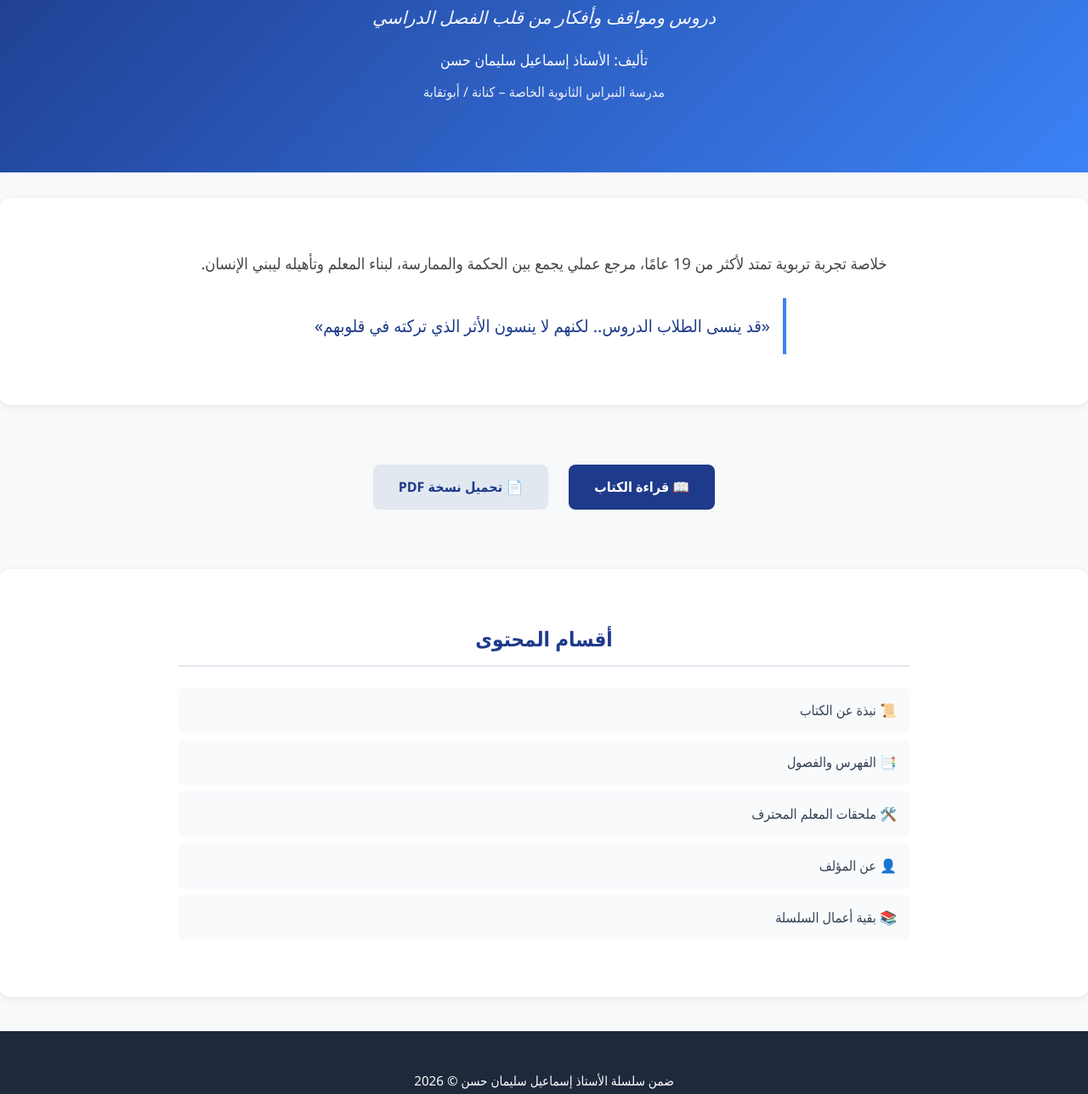
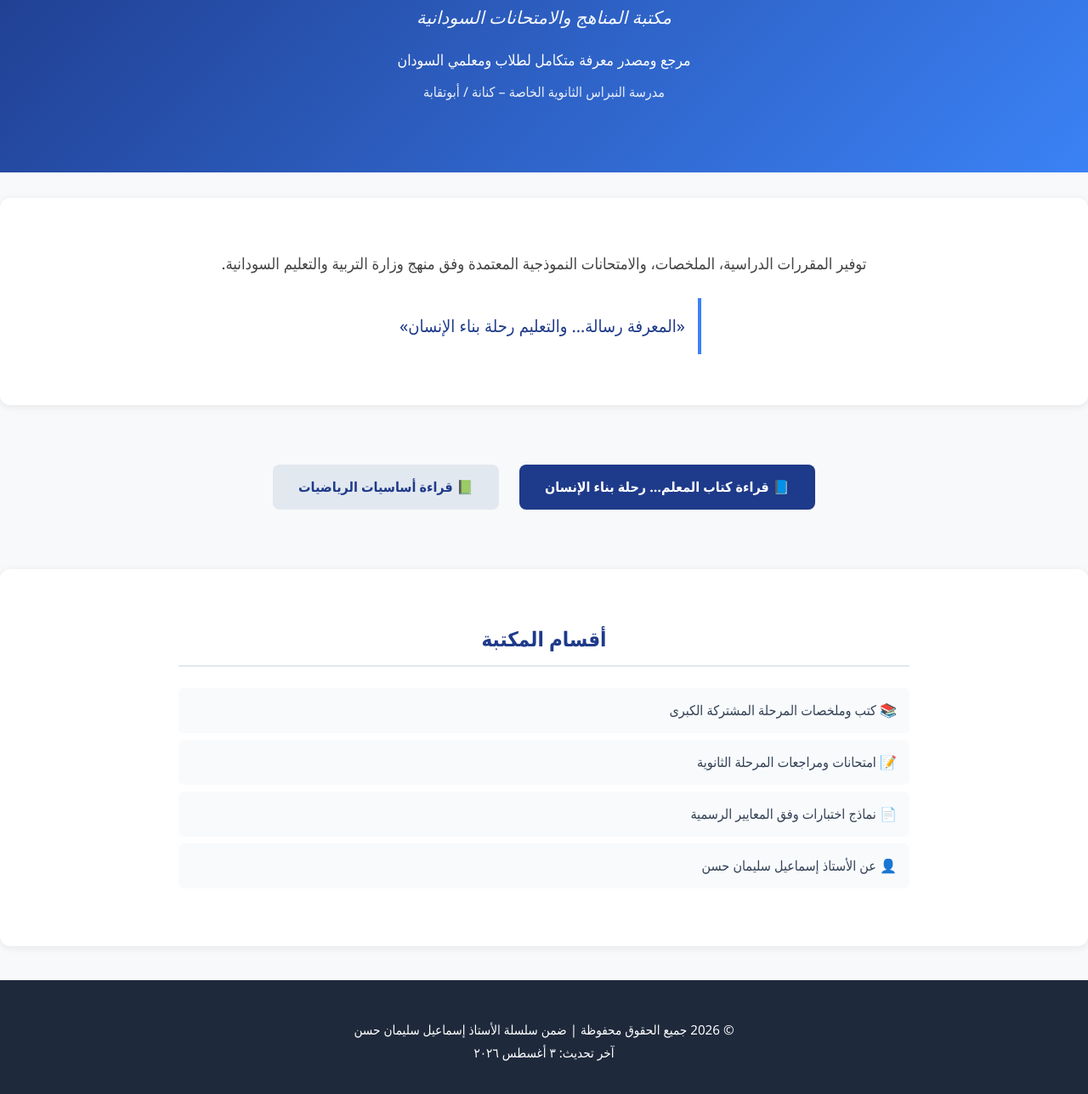
Before and after one commit to asmailsuliman4-code/Asmail-Suliman-Exam-Sudan, a plain HTML site: page index.html in a window 1280 px wide. Shown: the part 151-1439 px from the top of the page at 85% size. Drawn offline with Linux system fonts and the light colour scheme.

Commit message:
Update index.html

```diff
--- a/index.html
+++ b/index.html
@@ -3,49 +3,48 @@
 <head>
     <meta charset="UTF-8">
     <meta name="viewport" content="width=device-width, initial-scale=1.0">
-    <title>المعلم… رحلة بناء الإنسان | الأستاذ إسماعيل سليمان حسن</title>
+    <title>مكتبة الأستاذ إسماعيل سليمان حسن | المناهج والامتحانات السودانية</title>
     <link rel="stylesheet" href="style.css">
 </head>
 <body>
     <header class="main-header">
         <div class="container">
-            <h1 class="main-title">المعلم… رحلة بناء الإنسان</h1>
-            <p class="subtitle">دروس ومواقف وأفكار من قلب الفصل الدراسي</p>
-            <p class="author">تأليف: الأستاذ إسماعيل سليمان حسن</p>
+            <h1 class="main-title">مكتبة الأستاذ إسماعيل سليمان حسن</h1>
+            <p class="subtitle">مكتبة المناهج والامتحانات السودانية</p>
+            <p class="author">مرجع ومصدر معرفة متكامل لطلاب ومعلمي السودان</p>
             <p class="school">مدرسة النبراس الثانوية الخاصة – كنانة / أبوتقابة</p>
         </div>
     </header>
 
     <section class="intro">
         <div class="container">
-            <p class="intro-text">خلاصة تجربة تربوية تمتد لأكثر من 19 عامًا، مرجع عملي يجمع بين الحكمة والممارسة، لبناء المعلم وتأهيله ليبني الإنسان.</p>
-            <blockquote class="quote">«قد ينسى الطلاب الدروس.. لكنهم لا ينسون الأثر الذي تركته في قلوبهم»</blockquote>
+            <p class="intro-text">توفير المقررات الدراسية، الملخصات، والامتحانات النموذجية المعتمدة وفق منهج وزارة التربية والتعليم السودانية.</p>
+            <blockquote class="quote">«المعرفة رسالة… والتعليم رحلة بناء الإنسان»</blockquote>
         </div>
     </section>
 
     <section class="actions">
         <div class="container">
-            <a href="#" class="btn primary">📖 قراءة الكتاب</a>
-            <a href="#" class="btn secondary">📄 تحميل نسخة PDF</a>
+            <a href="teacher_book_v2.pdf" target="_blank" class="btn primary">📘 قراءة كتاب المعلم… رحلة بناء الإنسان</a>
+            <a href="أساسيات الرياضيات من الف الى الياء - موقع نظريتي.pdf" target="_blank" class="btn secondary">📗 قراءة أساسيات الرياضيات</a>
         </div>
     </section>
 
     <section class="sections">
         <div class="container">
-            <h2>أقسام المحتوى</h2>
+            <h2>أقسام المكتبة</h2>
             <ul class="links-list">
-                <li><a href="#">📜 نبذة عن الكتاب</a></li>
-                <li><a href="#">📑 الفهرس والفصول</a></li>
-                <li><a href="#">🛠️ ملحقات المعلم المحترف</a></li>
-                <li><a href="#">👤 عن المؤلف</a></li>
-                <li><a href="#">📚 بقية أعمال السلسلة</a></li>
+                <li><a href="#">📚 كتب وملخصات المرحلة المشتركة الكبرى</a></li>
+                <li><a href="#">📝 امتحانات ومراجعات المرحلة الثانوية</a></li>
+                <li><a href="#">📄 نماذج اختبارات وفق المعايير الرسمية</a></li>
+                <li><a href="#">👤 عن الأستاذ إسماعيل سليمان حسن</a></li>
             </ul>
         </div>
     </section>
 
     <footer class="main-footer">
         <div class="container">
-            <p>ضمن سلسلة الأستاذ إسماعيل سليمان حسن © 2026</p>
+            <p>© 2026 جميع الحقوق محفوظة | ضمن سلسلة الأستاذ إسماعيل سليمان حسن</p>
             <p>آخر تحديث: ٣ أغسطس ٢٠٢٦</p>
         </div>
     </footer>
```
